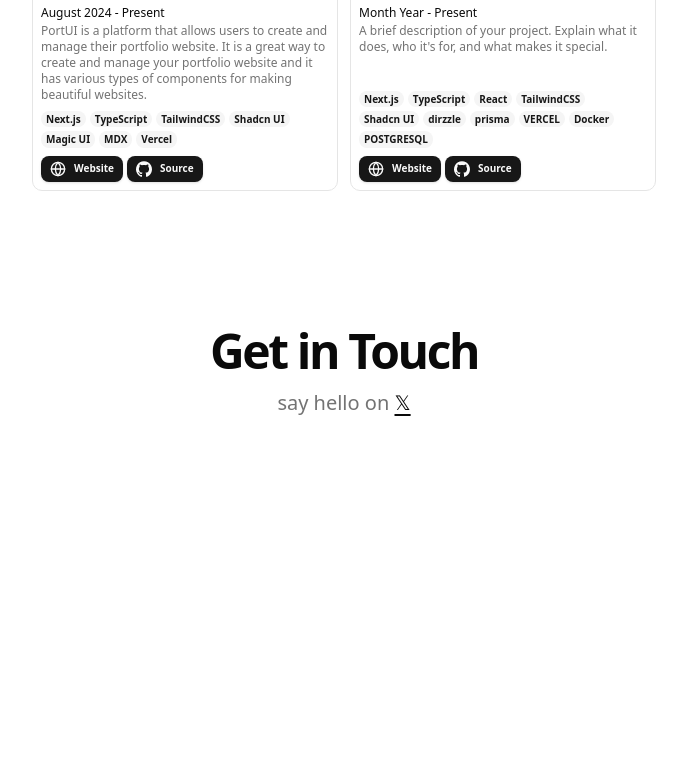
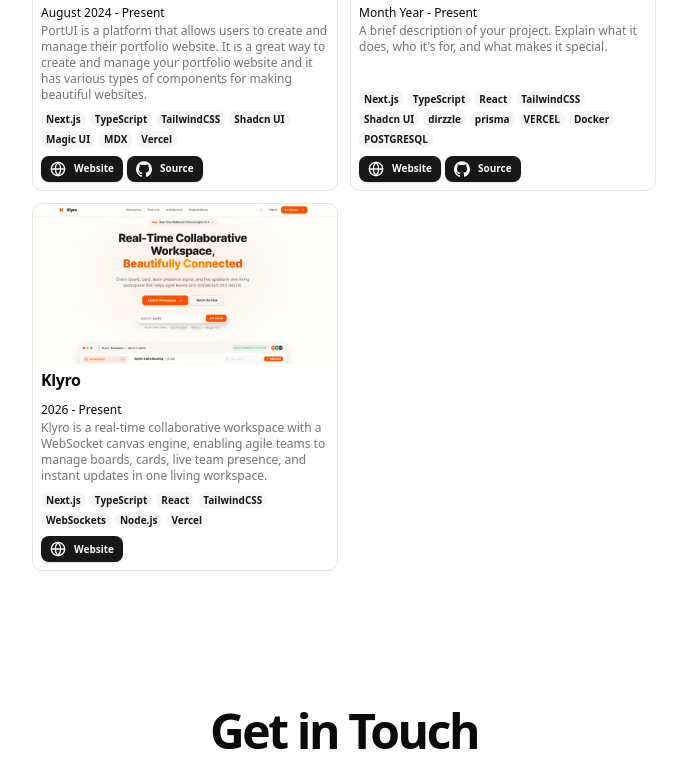
Before and after one commit to Callme-VR/portfolio-web, a Next.js app: page / in a window 1280 px wide. Shown: the part 2000-2773 px from the top of the page, without its empty margins (296-983 px from the left). Before the commit the page ends 2569 px from the top, so only its background shows below. Built offline with nearby package versions, Linux system fonts and the light colour scheme.

Commit message:
feat: add Klyro project details and associated image to resume data

```diff
--- a/src/data/resume.tsx
+++ b/src/data/resume.tsx
@@ -285,5 +285,32 @@
       image: "/Cly.png",
       video: "",
     },
+    {
+      title: "Klyro",
+      category: "web",
+      href: "https://klyrov1.vercel.app/",
+      dates: "2026 - Present",
+      active: true,
+      description:
+        "Klyro is a real-time collaborative workspace with a WebSocket canvas engine, enabling agile teams to manage boards, cards, live team presence, and instant updates in one living workspace.",
+      technologies: [
+        "Next.js",
+        "TypeScript",
+        "React",
+        "TailwindCSS",
+        "WebSockets",
+        "Node.js",
+        "Vercel",
+      ],
+      links: [
+        {
+          type: "Website",
+          href: "https://klyrov1.vercel.app/",
+          icon: <Icons.globe className="size-4" />,
+        },
+      ],
+      image: "/klyro.png",
+      video: "",
+    },
   ],
 } as const;
```
Also changed, not shown: public/klyro.png (added).
